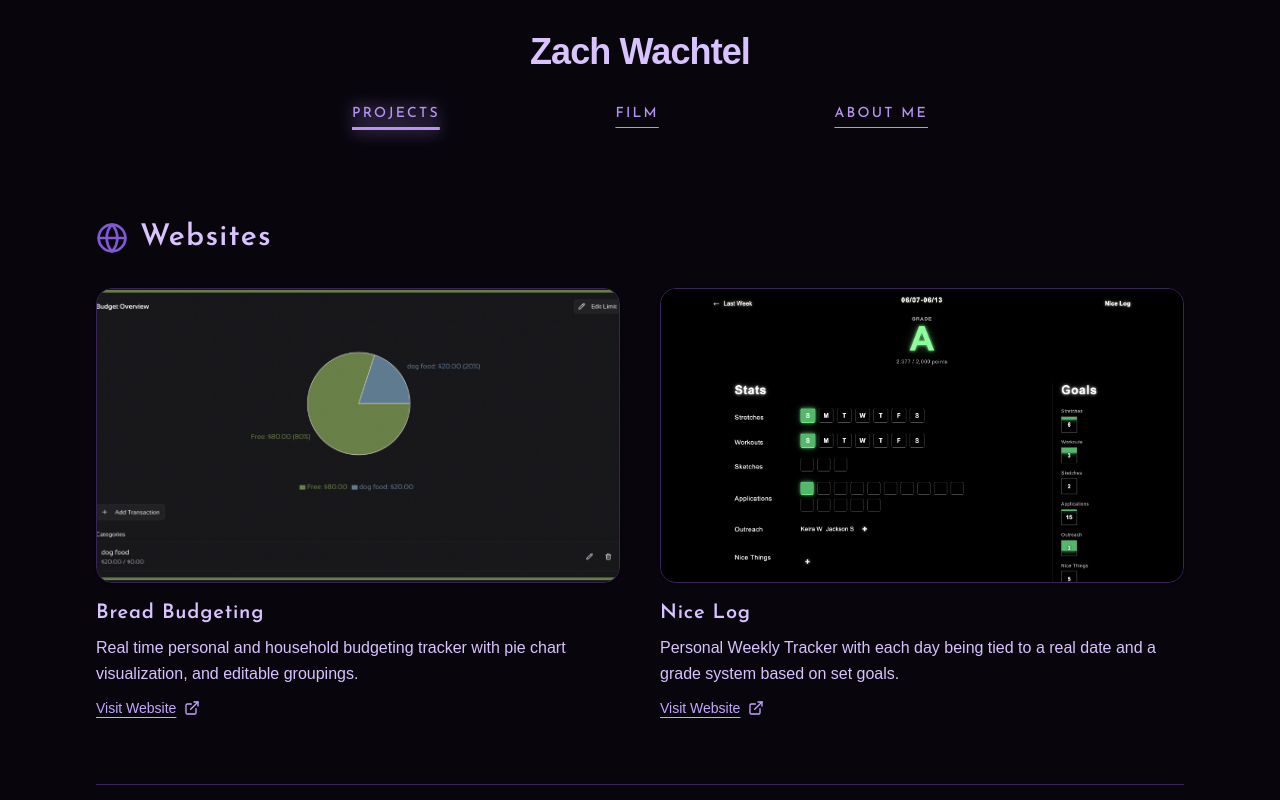
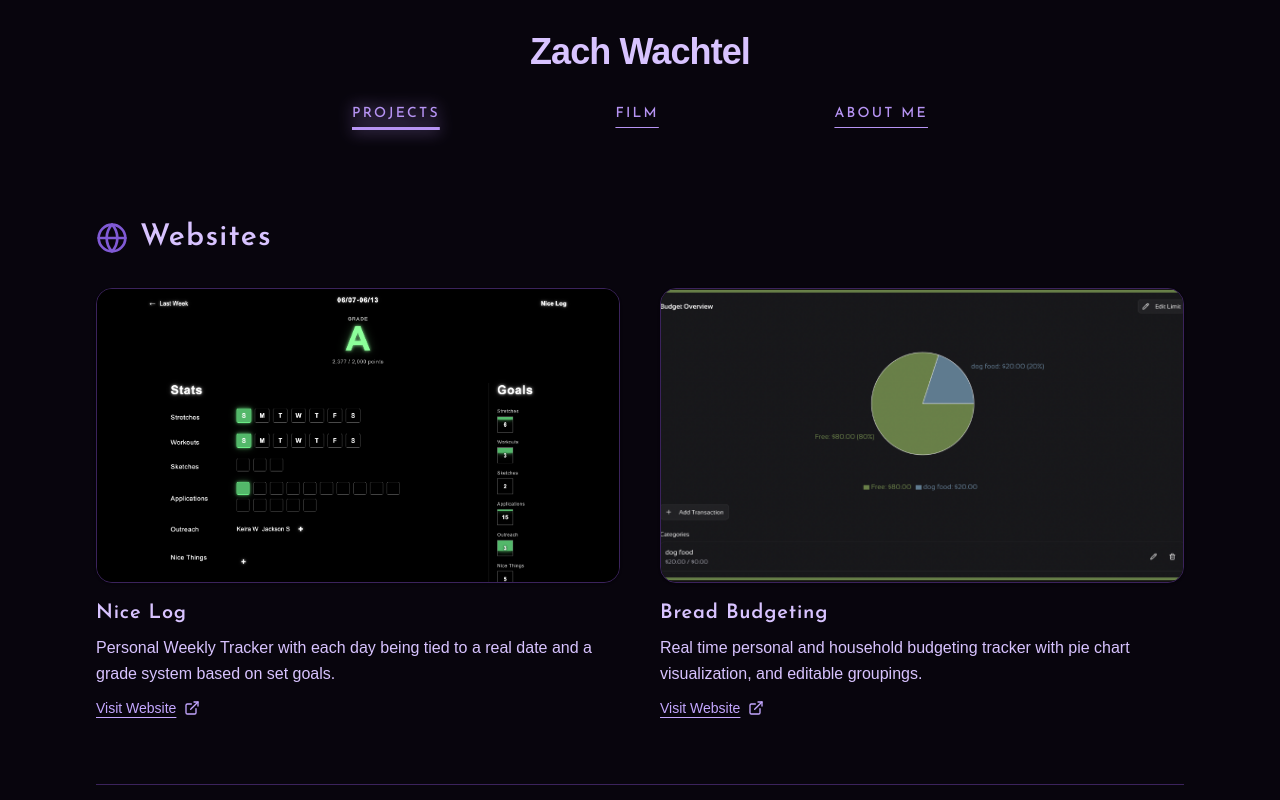
Before and after one commit to corn2salsa/my-portfolio, a Next.js app: page / in a window 1280 px wide. Shown: the top 800 px of the page. Built offline with nearby package versions, Linux system fonts and the light colour scheme; a web font is replaced by a local one.

Commit message:
slight updates

```diff
--- a/app/film/page.tsx
+++ b/app/film/page.tsx
@@ -12,7 +12,7 @@ const videos: Video[] = [
     title: "Untitled",
     role: "Director, Editor, Cinematographer",
     description:
-      "Documentary on my relationship with my father. It's pretty good but probably not a great representation of me as a person.",
+      "After not seeing my father for three years, I documented our reunion. This short explores our relationship through the footage of our encounter, reflecting on memory, absence, and what remains unsaid.",
     youtubeId: "SXxfyP7zVnw",
   },
   {
@@ -25,7 +25,7 @@ const videos: Video[] = [
     title: "A Dad's Dream",
     role: "Actor, Co-Writer, Co-Director, Co-Editor",
     description:
-      "A silly sketch about a dad and son. Hopefully, you aren't seeing a theme.",
+      "A raunchy sketch about a dad and son.",
     youtubeId: "Lq10XOaAXig",
   },
   {
--- a/app/page.tsx
+++ b/app/page.tsx
@@ -22,18 +22,18 @@ type FigmaDesign = {
 
 const websites: Website[] = [
   {
+    title: "Nice Log",
+    description:
+      "Personal Weekly Tracker with each day being tied to a real date and a grade system based on set goals.",
+    href: "https://nice-log.vercel.app/index.html",
+    image: "/images/nice.png",
+  },
+  {
     title: "Bread Budgeting",
     description:
       "Real time personal and household budgeting tracker with pie chart visualization, and editable groupings.",
     href: "https://final-project-team-30-chi.vercel.app/signup",
     image: "/images/bread2.png",
-  },
-  {
-    title: "Nice Log",
-    description:
-      "Personal Weekly Tracker with each day being tied to a real date and a grade system based on set goals.",
-    href: "https://nice-log.vercel.app/index.html",
-    image: "/images/nice.png",
   },
 ];
 
```
